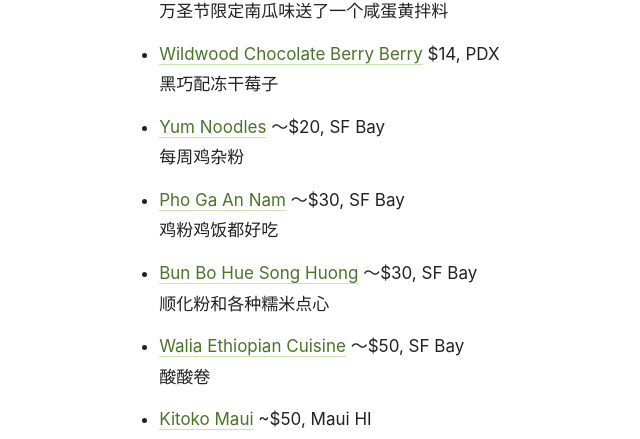
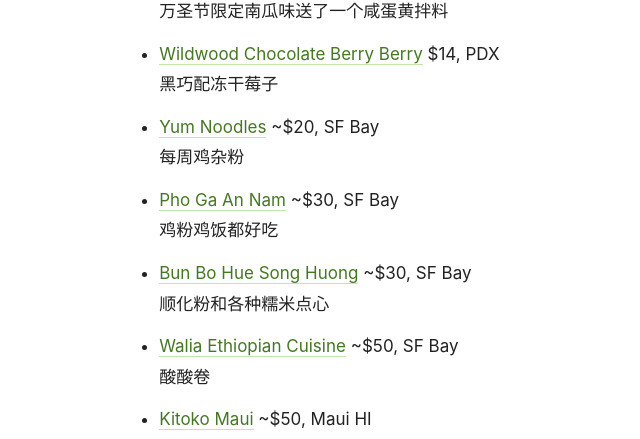
Before and after one commit to xhacker/xhacker.github.io, a Jekyll site: the page built from _posts/2023-12-30-happiness-money-can-buy-2023.md, in a window 1280 px wide and 900 px high, scrolled down 1378 px. Shown: the part 143-582 px from the top of the window, without its empty margins (141-781 px from the left). Built offline with Jekyll 4.4.1, drawn with Linux system fonts in a browser that asks for light colours; nearby versions of some CDN libraries; comment, search, counter and statistics services are not loaded.

Commit message:
Fix tildes

```diff
--- a/_posts/2023-12-30-happiness-money-can-buy-2023.md
+++ b/_posts/2023-12-30-happiness-money-can-buy-2023.md
@@ -46,16 +46,16 @@
 * [Wildwood Chocolate Berry Berry](https://wildwoodchocolate.com/collections/all/products/berryberry) $14, PDX
 黑巧配冻干莓子
 
-* [Yum Noodles](https://www.yumnoodles.com) ～$20, SF Bay
+* [Yum Noodles](https://www.yumnoodles.com) ~$20, SF Bay
 每周鸡杂粉
 
-* [Pho Ga An Nam](https://www.phogaannam.restaurant) ～$30, SF Bay
+* [Pho Ga An Nam](https://www.phogaannam.restaurant) ~$30, SF Bay
 鸡粉鸡饭都好吃
 
-* [Bun Bo Hue Song Huong](https://www.yelp.com/biz/bun-bo-hue-song-huong-san-jose) ～$30, SF Bay
+* [Bun Bo Hue Song Huong](https://www.yelp.com/biz/bun-bo-hue-song-huong-san-jose) ~$30, SF Bay
 顺化粉和各种糯米点心
 
-* [Walia Ethiopian Cuisine](https://waliaethiopian.com) ～$50, SF Bay
+* [Walia Ethiopian Cuisine](https://waliaethiopian.com) ~$50, SF Bay
 酸酸卷
 
 * [Kitoko Maui](https://www.instagram.com/kitokomaui/) ~$50, Maui HI
```
